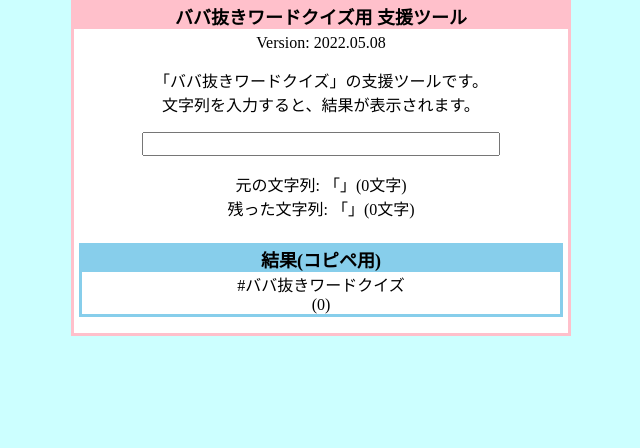
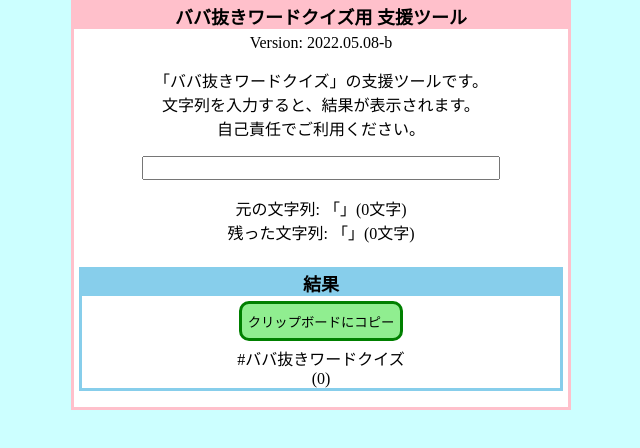
Before and after one commit to tatt61880/OldMaidQuizTool, a plain HTML site: page index.html in a window 1280 px wide. Shown: the whole page, without its empty margins (319-959 px from the left). Drawn offline with Linux system fonts and the light colour scheme.

Commit message:
クリップボードにコピーボタンを追加

```diff
--- a/css/style.css
+++ b/css/style.css
@@ -40,3 +40,11 @@ div.skyblue {
   margin-bottom: 5px;
   border: solid 3px skyblue;
 }
+
+button {
+  height: 40px;
+  margin: 5px;
+  border-radius: 10px;
+  background-color: lightgreen;
+  border: solid 3px green;
+}
--- a/index.html
+++ b/index.html
@@ -7,9 +7,9 @@
   <link rel="icon" href="./images/favicon.ico" type="image/x-icon">
   <link rel="shortcut icon" href="./images/favicon.ico" type="image/x-icon">
 
-  <link rel="stylesheet" href="./css/style.css?2022.05.08">
+  <link rel="stylesheet" href="./css/style.css?2022.05.08-b">
 
-  <script src="./js/main.js?2022.05.08"></script>
+  <script src="./js/main.js?2022.05.08-b"></script>
 </head>
 
 <body>
@@ -19,9 +19,11 @@
     <div class="inner">
       <span id="versionInfo">　</span>
     </div>
+
     <p>
     「ババ抜きワードクイズ」の支援ツールです。<br>
     文字列を入力すると、結果が表示されます。<br>
+    自己責任でご利用ください。<br>
     </p>
     <input type="text" value="" id="inputText" style="width: 350px; font-size: 16px;">
     <p>
@@ -29,9 +31,10 @@
     <div id="after"></div>
     <br>
     <div class="inner skyblue">
-    <h2>結果(コピペ用)</h2>
-    <div id="sub">
-    </div>
+    <h2>結果</h2>
+    <button id="clipResult">クリップボードにコピー</button><br>
+    <span>#ババ抜きワードクイズ</span><br>
+    <span id="sub"></span>
     </div>
     </p>
   </div>
--- a/js/main.js
+++ b/js/main.js
@@ -1,12 +1,14 @@
-window.onload = function() {
+(function() {
   'use strict';
-  const version = 'Version: 2022.05.08';
+  const version = 'Version: 2022.05.08-b';
 
-  const elemText = document.getElementById('inputText');
-  elemText.addEventListener('input', update, false);
-  update();
-  document.getElementById('versionInfo').innerText = version;
+  window.onload = function() {
+    document.getElementById('versionInfo').innerText = version;
+    document.getElementById('inputText').addEventListener('input', update, false);
+    document.getElementById('clipResult').addEventListener('click', clipResult, false);
 
+    update();
+  }
 
   function update() {
     const inputText = document.getElementById('inputText').value;
@@ -34,6 +36,19 @@ window.onload = function() {
     document.getElementById('after').innerText = `残った文字列: 「${resultText}」(${resultText.length}文字)`;
 
     const str = resultText.replace(/&/g, '&amp;').replace(/</g, '&lt;').replace(/>/g, '&gt;').replace(/"/g, '&quot;').replace(/'/g, '&#39;');
-    document.getElementById('sub').innerHTML = `#ババ抜きワードクイズ<br>${str}(${inputText.length})`;
+    document.getElementById('sub').innerHTML = `${str}(${inputText.length})`;
   }
-};
+
+  function clipResult() {
+    const text = document.getElementById('sub').textContent;
+    setClipboard('#ババ抜きワードクイズ\n' + text);
+  }
+
+  function setClipboard(clipboardText) {
+    if(navigator.clipboard == undefined) {
+        window.clipboardData.setData('Text', clipboardText);
+    } else {
+        navigator.clipboard.writeText(clipboardText);
+    }
+  }
+})();
```
